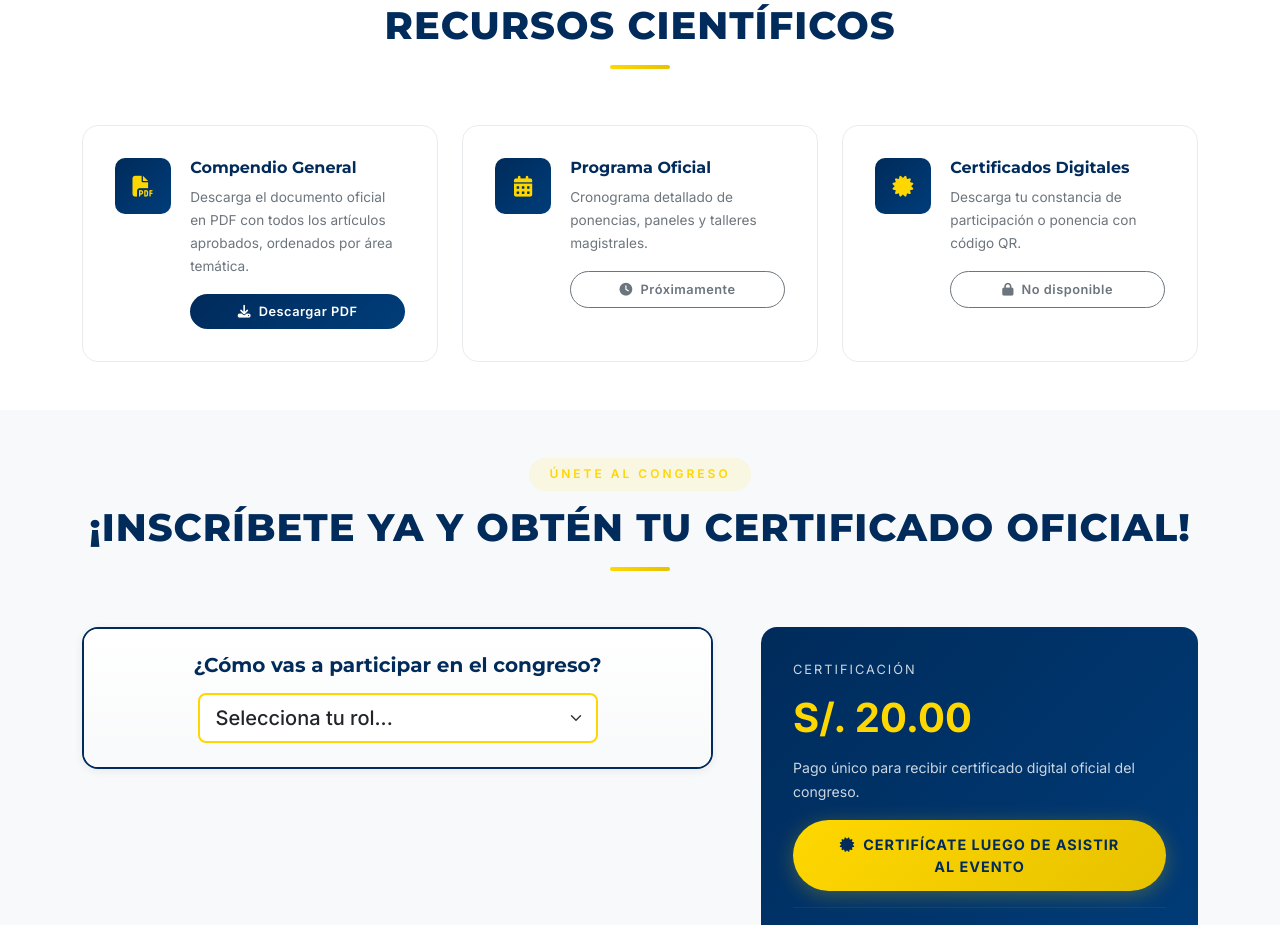
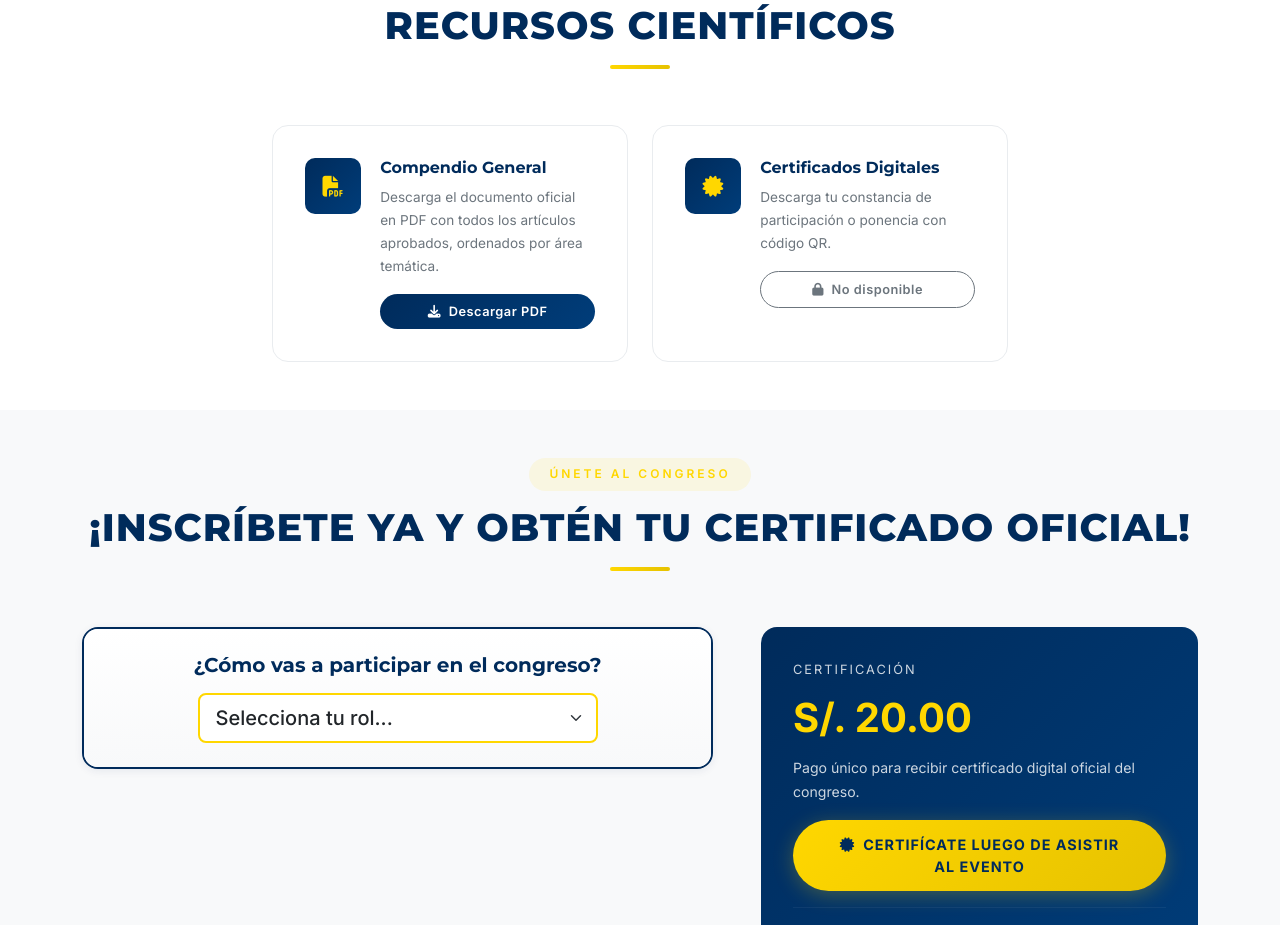
Before and after one commit to joaquinlosvein17bv/PAGINA-WEB-CICTAI, a website: page public/index.html in a window 1280 px wide. Shown: the part 3475-4400 px from the top of the page. Drawn offline with nearby package versions, Linux system fonts and the light colour scheme; no server answers.

Commit message:
feat: elimina sección Programa Oficial de recursos científicos

```diff
--- a/public/index.html
+++ b/public/index.html
@@ -260,20 +260,6 @@
                             <button onclick="descargarCompendioGeneral()" class="btn btn-blue btn-recurso w-100"><i
                                     class="fa-solid fa-download me-1"></i>
                                 Descargar PDF</button>
-                        </div>
-                    </div>
-                </div>
-                <div class="col-lg-4 col-md-6 reveal">
-                    <div class="recurso-card">
-                        <div class="recurso-icon"><i class="fa-solid fa-calendar-days"></i></div>
-                        <div style="width: 100%;">
-                            <h5 class="mb-2">Programa Oficial</h5>
-                            <p style="font-size: 0.85rem;" class="mb-2">Cronograma detallado de ponencias, paneles y
-                                talleres magistrales.</p>
-                            <button onclick="showToast('El programa oficial estará disponible el 15 de Mayo.', 'info')"
-                                class="btn btn-outline-secondary btn-recurso w-100 mt-2"><i
-                                    class="fa-solid fa-clock me-1"></i>
-                                Próximamente</button>
                         </div>
                     </div>
                 </div>
```
